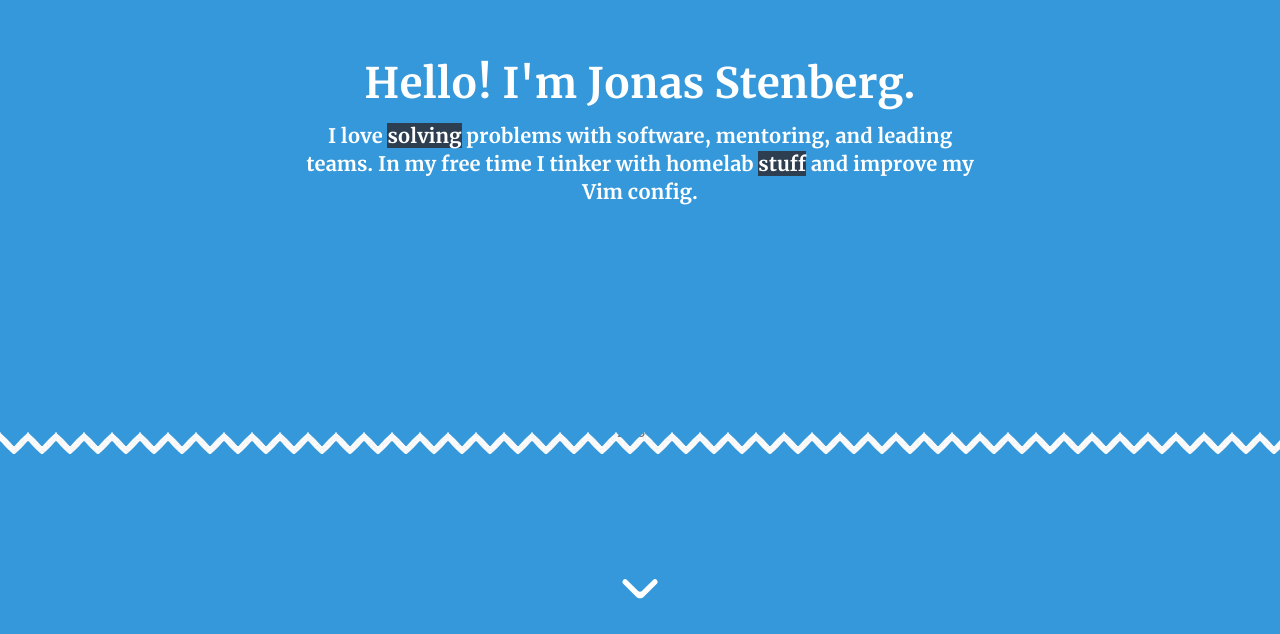
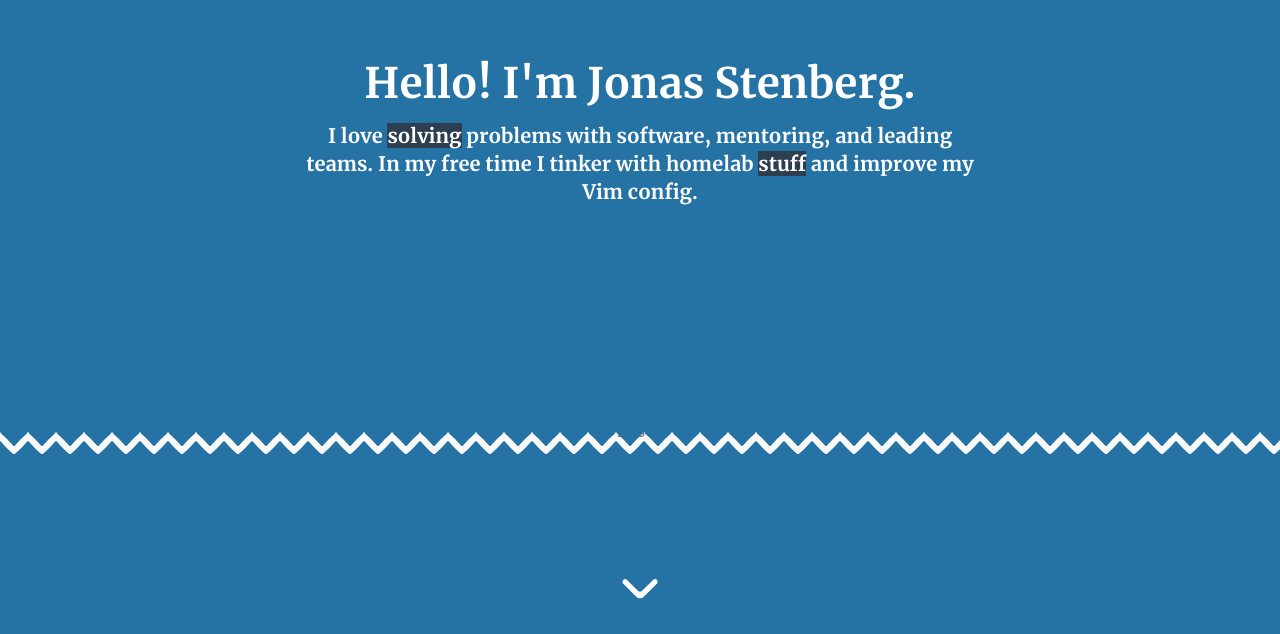
Before and after one commit to jonasstenberg/portfolio, a React (Vite) app: page / in a window 1280 px wide. Shown: the part 166-800 px from the top of the page. Built offline with nearby package versions, Linux system fonts and the light colour scheme.

Commit message:
Darken primary color to meet WCAG AA contrast ratio
Change --primary-color from #3498db to #2572a5 (~4.7:1 contrast
with white text) to meet WCAG AA requirements for normal text.
Also update theme-color meta tag to match.

Fixes #5

```diff
--- a/index.html
+++ b/index.html
@@ -4,7 +4,7 @@
     <meta charset="UTF-8" />
     <link rel="icon" type="image/svg+xml" href="/favicon.svg" />
     <meta name="viewport" content="width=device-width, initial-scale=1.0" />
-    <meta name="theme-color" content="#3498db" />
+    <meta name="theme-color" content="#2572a5" />
     <meta name="robots" content="index, follow" />
     <title>Jonas Stenberg | Developer & Manager</title>
     <meta
--- a/src/index.css
+++ b/src/index.css
@@ -25,7 +25,7 @@
 }
 
 :root {
-  --primary-color: #3498db;
+  --primary-color: #2572a5;
   --secondary-color: #2c3e50;
   --background-color: #fff;
   --text-color: #555;
```
